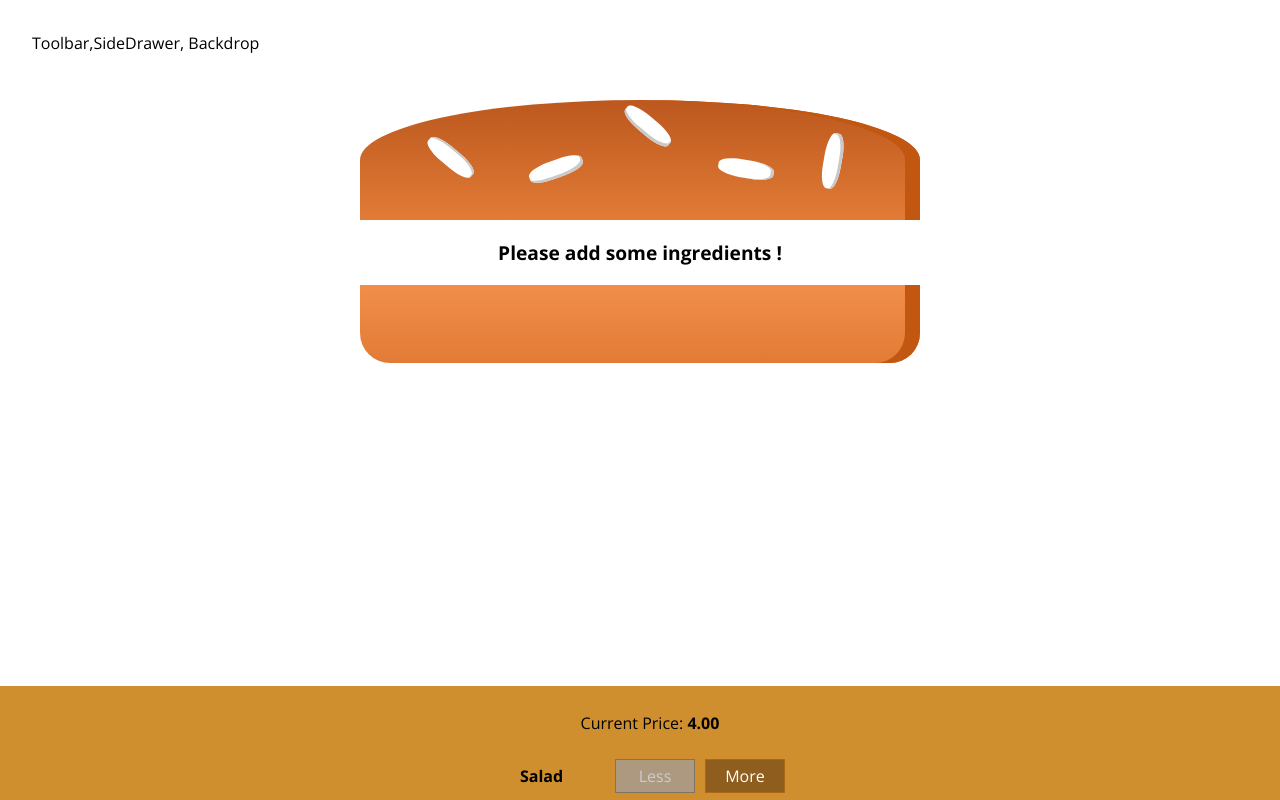
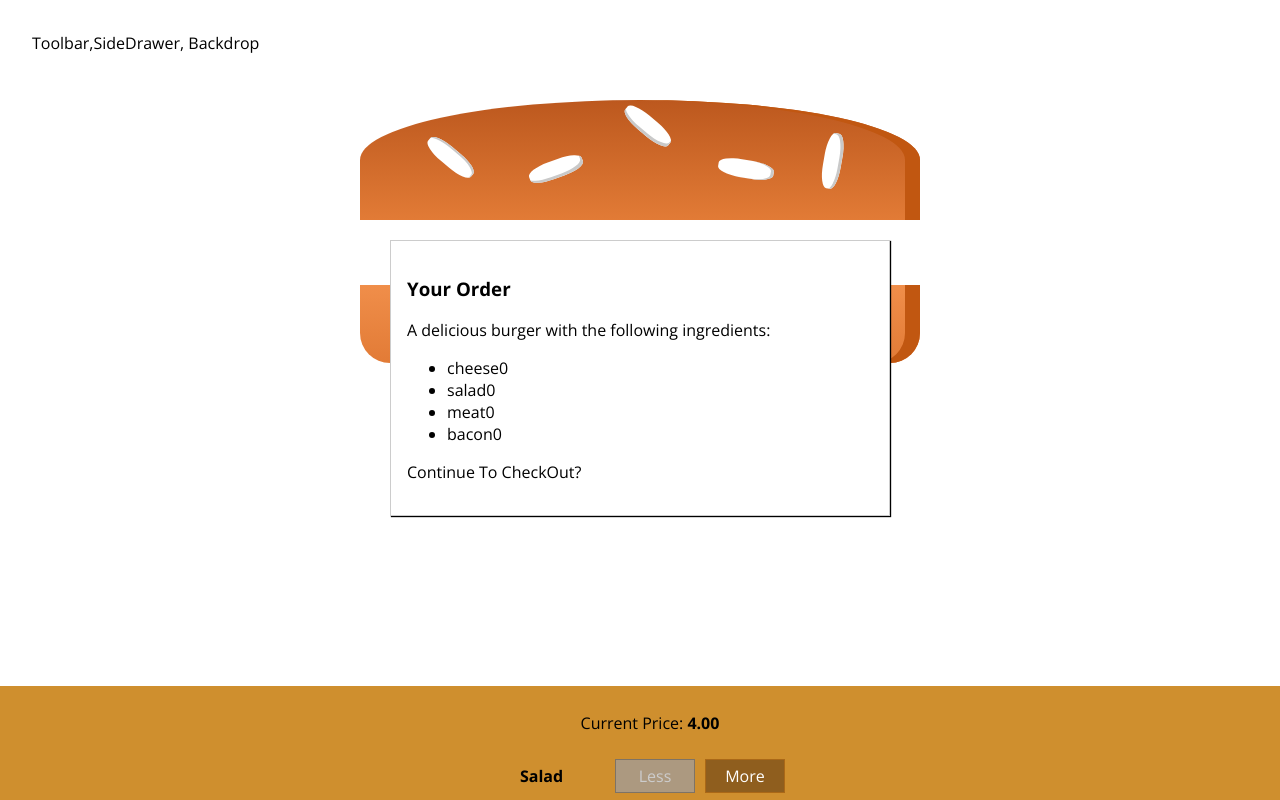
Before and after one commit to SamanAtashi/Practice_React-, a React (Create React App) app in the folder trial-3-Burger/: page / in a window 1280 px wide. Shown: the top 800 px of the page. Built offline with nearby package versions, Linux system fonts and the light colour scheme.

Commit message:
Add orderSummary

```diff
--- /dev/null
+++ b/trial-3-Burger/src/Components/Burger/OrderSummary/OrderSummary.js
@@ -0,0 +1,25 @@
+import React from 'react';
+
+import Aux from '../../../hoc/aux';
+
+const OrderSummary = (props) => {
+	const ingredientsSummary = Object.keys(props.ingredients).map((igKey) => {
+		return (
+			<li>
+				<span>{igKey}</span>
+				{props.ingredients[igKey]}
+			</li>
+		);
+	});
+
+	return (
+		<Aux>
+			<h3>Your Order</h3>
+			<p>A delicious burger with the following ingredients:</p>
+			<ul>{ingredientsSummary}</ul>
+			<p>Continue To CheckOut?</p>
+		</Aux>
+	);
+};
+
+export default OrderSummary;
--- /dev/null
+++ b/trial-3-Burger/src/Components/UI/Modal/Modal.js
@@ -0,0 +1,7 @@
+import React from 'react';
+import classes from './Modal.module.css';
+const Modal = (props) => {
+	return <div className={classes.Modal}>{props.children}</div>;
+};
+
+export default Modal;
--- /dev/null
+++ b/trial-3-Burger/src/Components/UI/Modal/Modal.module.css
@@ -0,0 +1,20 @@
+.Modal {
+	position: fixed;
+	z-index: 500;
+	background-color: white;
+	width: 70%;
+	border: 1px solid #ccc;
+	box-shadow: 1px 1px 1px black;
+	padding: 16px;
+	left: 15%;
+	top: 30%;
+	box-sizing: border-box;
+	transition: all 0.3s ease-out;
+}
+
+@media (min-width: 600px) {
+	.Modal {
+		width: 500px;
+		left: calc(50% - 250px);
+	}
+}
--- a/trial-3-Burger/src/Containers/BurgerBuilder/BurgerBuilder.js
+++ b/trial-3-Burger/src/Containers/BurgerBuilder/BurgerBuilder.js
@@ -4,6 +4,8 @@ import Aux from '../../hoc/aux';
 
 import Burger from '../../Components/Burger/Burger';
 import BuildControls from '../../Components/Burger/BuildControls/BuildControls';
+import Modal from '../../Components/UI/Modal/Modal';
+import OrderSummary from '../../Components/Burger/OrderSummary/OrderSummary';
 
 const INGREDIENTS_PRICE = {
 	cheese: 0.5,
@@ -32,8 +34,6 @@ class BurgerBuilder extends Component {
 			.reduce((sum, el) => {
 				return sum + el;
 			}, 0);
-		console.log(sum);
-        console.log(this.state)
 		this.setState({ purchaseable: sum > 0 });
 	}
 
@@ -91,6 +91,11 @@ class BurgerBuilder extends Component {
 
 		return (
 			<Aux>
+				<Modal>
+					<OrderSummary
+						ingredients={this.state.ingredients}
+					/>
+				</Modal>
 				<Burger ingredients={this.state.ingredients} />
 				<BuildControls
 					addIngredient={this.addIngredientHandler}
```
